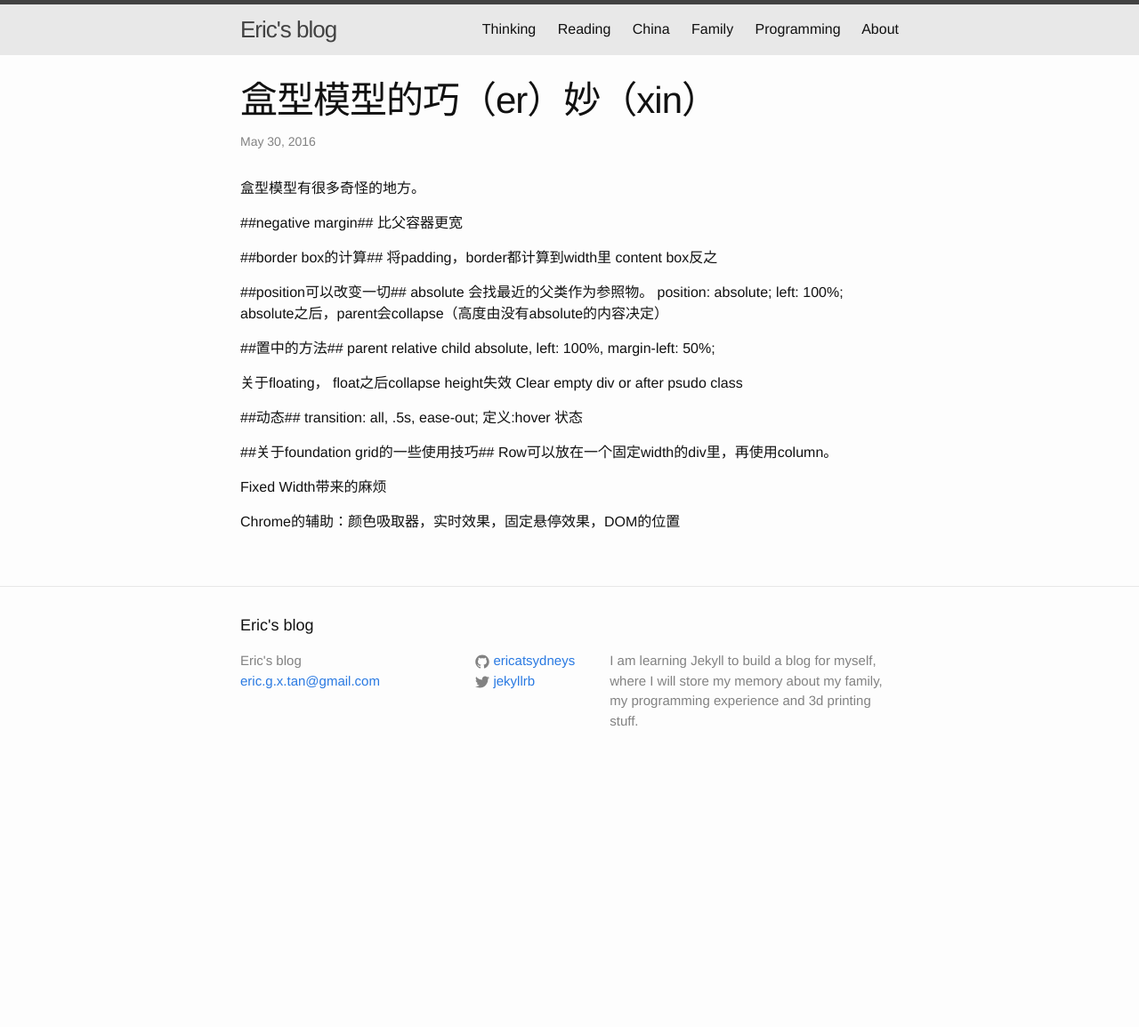
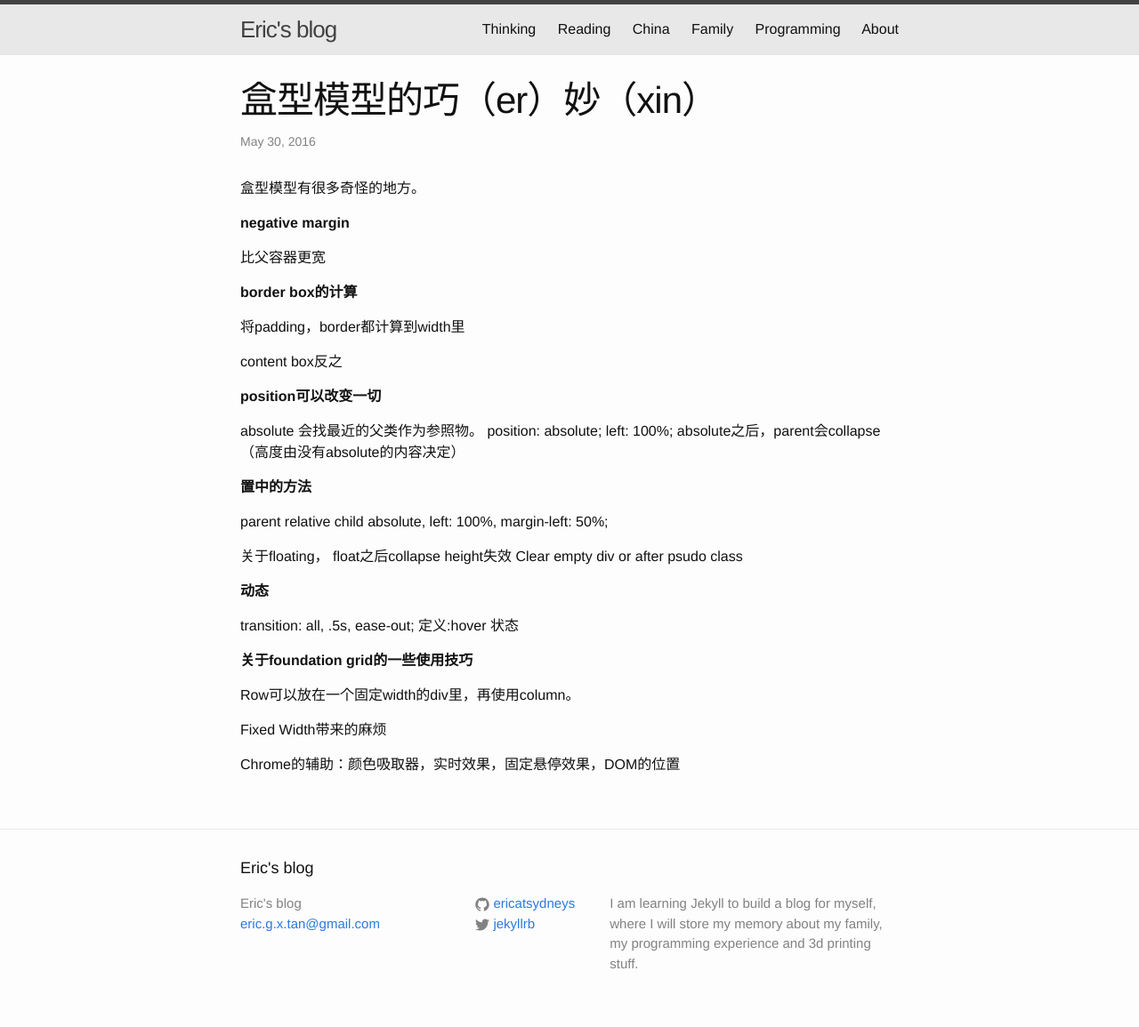
Before and after one commit to ericatsydney/ericatsydney.github.io, a Jekyll site: the page built from _posts/2016-05-31-understanding-css.markdown, in a window 1280 px wide. Shown: the whole page at 89% size. Built offline with Jekyll 4.4.1, drawn with Linux system fonts in a browser that asks for light colours; before the commit the page ends 900 px from its top, so only the background shows below that.

Commit message:
Update some posts.

```diff
--- a/_posts/2016-05-31-understanding-css.markdown
+++ b/_posts/2016-05-31-understanding-css.markdown
@@ -7,32 +7,39 @@ categories: Programming
 
 盒型模型有很多奇怪的地方。
 
-##negative margin##
+**negative margin**
+
 比父容器更宽
 
 
-##border box的计算##
+**border box的计算**
+
 将padding，border都计算到width里
+
 content box反之
 
-##position可以改变一切##
+**position可以改变一切**
+
 absolute 会找最近的父类作为参照物。
 position: absolute;
 left: 100%;
 absolute之后，parent会collapse（高度由没有absolute的内容决定）
 
-##置中的方法##
+**置中的方法**
+
 parent relative
 child absolute, left: 100%, margin-left: 50%;
 
 关于floating， float之后collapse height失效
 Clear empty div or after psudo class
 
-##动态##
+**动态**
+
 transition: all, .5s, ease-out;
 定义:hover 状态
 
-##关于foundation grid的一些使用技巧##
+**关于foundation grid的一些使用技巧**
+
 Row可以放在一个固定width的div里，再使用column。
 
 Fixed Width带来的麻烦
```
